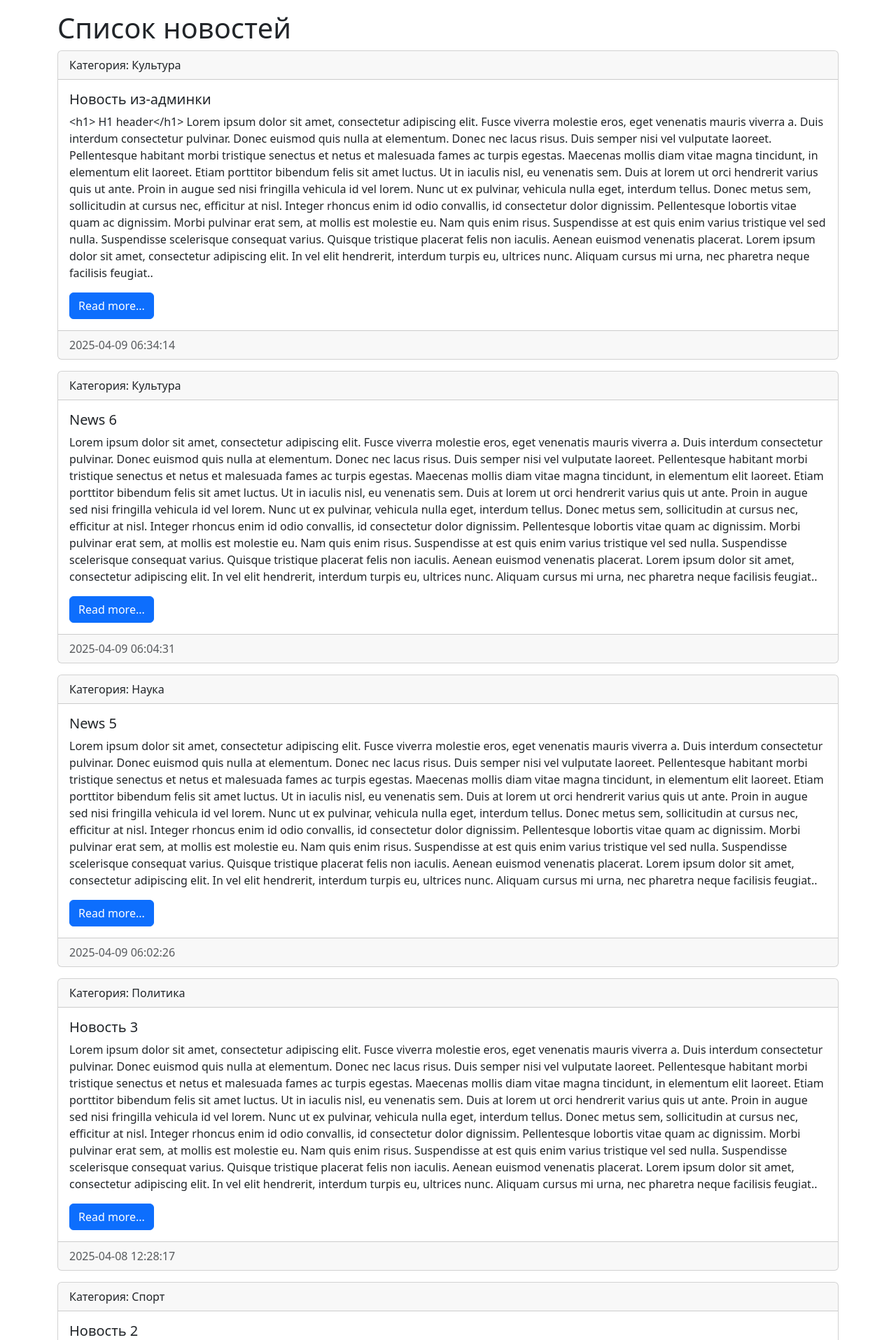
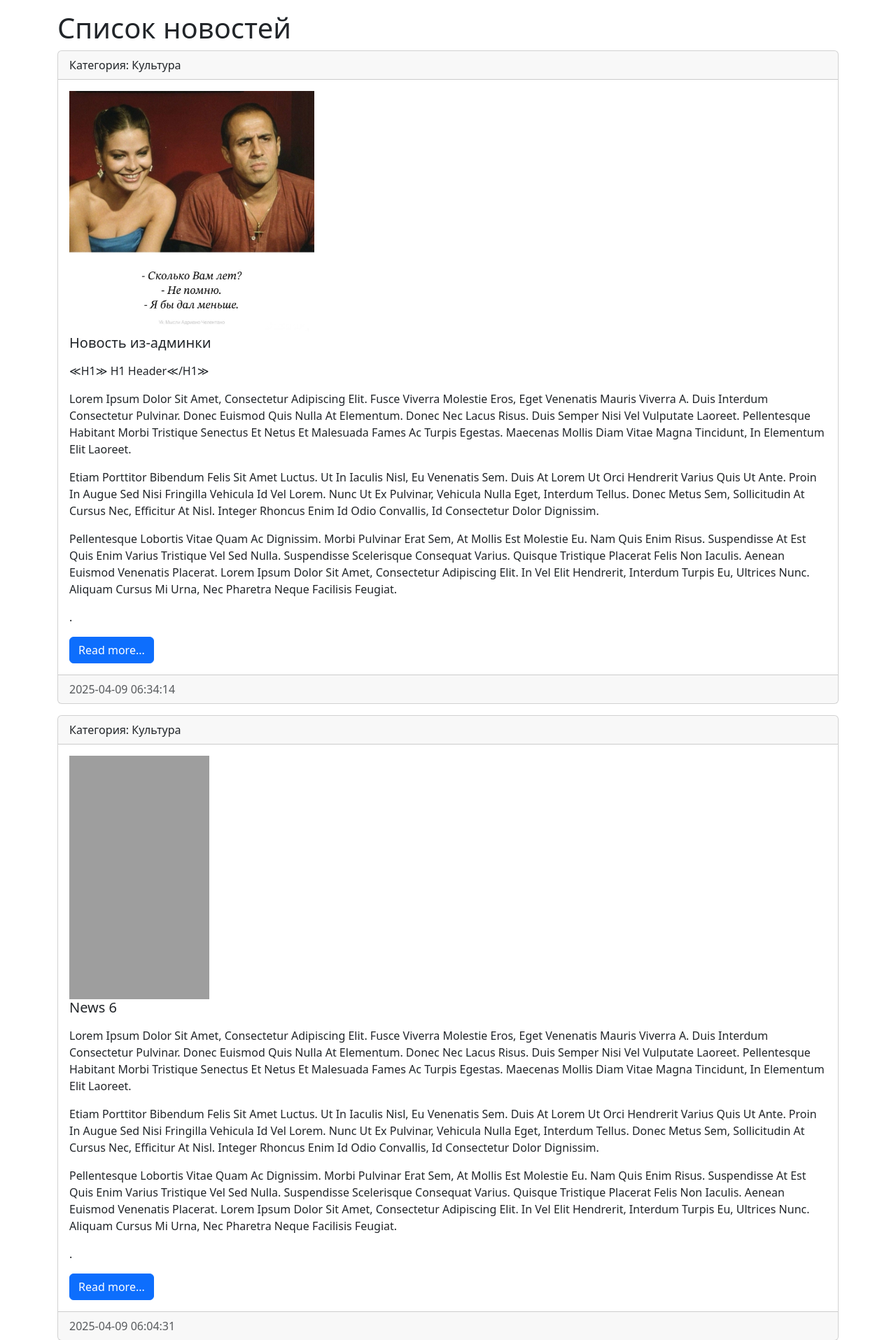
Before and after one commit to aslan-kayl/DjangoProject, a Django app: page /news/ in a window 1280 px wide. Shown: the part 56-1971 px from the top of the page at 70% size. Run offline with Django 5.2, Linux system fonts and the light colour scheme; data comes from the database, SQL or seed files in the repository; both versions use the stored data as it was after the commit; grey boxes are pictures that could not be loaded.

Commit message:
work with html tags

```diff
--- a/news/templates/news/index.html
+++ b/news/templates/news/index.html
@@ -32,9 +32,19 @@
               Категория: {{ item.category }}
             </div>
             <div class="card-body">
-                <h5 class="card-title">{{ item.title }}</h5>
-                <p class="card-text">{{ item.content }}.</p>
-                <a href="#" class="btn btn-primary">Read more...</a>
+                <div class="media">
+                    {% if item.photo %}
+                        <img src="{{ item.photo.url }}" alt="" width="350" class="mr-3">
+                    {% else %}
+                        <img src="https://picsum.photos/id/1060/200/348/?blur=2" alt="" class="mr-3">
+                    {% endif %}
+                    <div class="media-body">
+                        <h5 class="card-title">{{ item.title }}</h5>
+
+                        <p class="card-text">{{ item.content|linebreaks|title }}.</p>
+                        <a href="#" class="btn btn-primary">Read more...</a>
+                    </div>
+                </div>
             </div>
             <div class="card-footer text-muted">
                 {{ item.created_at|date:"Y-m-d H:i:s" }}
```
Also changed, not shown: db.sqlite3.
